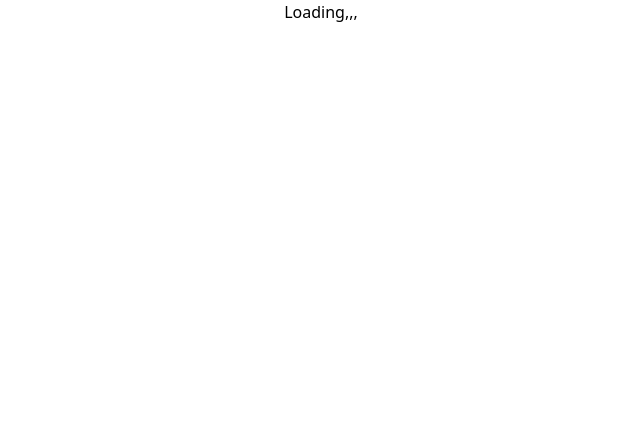
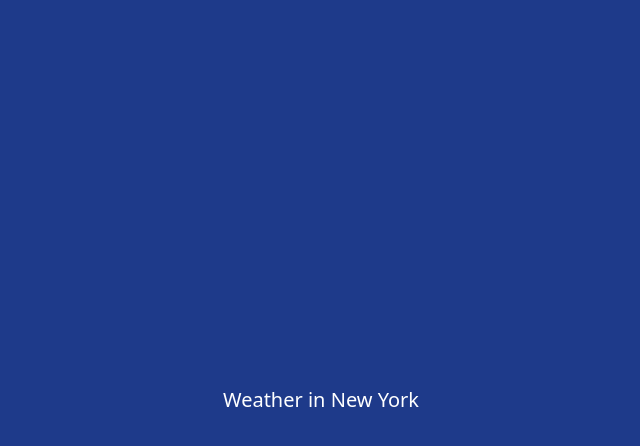
Before and after one commit to Koko-Dev/htmx, a website: page public/index.html in a window 1280 px wide. Shown: the whole page, without its empty margins (319-959 px from the left). Drawn offline with nearby package versions, Linux system fonts and the light colour scheme.

Commit message:
Comment out previous public/index.html code; replace with static 'Weather in New York' h1 with blue background; in server.js, generate a random celsius temperature to handle GET request for weather in /get-temperature route;  do not implement this yet, just create it

```diff
--- a/public/index.html
+++ b/public/index.html
@@ -16,13 +16,19 @@
     <script src='https://cdn.tailwindcss.com'></script>
 <title>HTMX - Polling</title>
 </head>
-<body>
-  <div class='text-center'>
-    <span
-        hx-get='/poll'
-        hx-trigger='every 5s'>
-      Loading,,,
-    </span>
-  </div>
-</body>
+<!--<body>-->
+<!--  <div class='text-center'>-->
+<!--    <span-->
+<!--        hx-get='/get-temperature'-->
+<!--        hx-trigger='every 5s'>-->
+<!--      Loading,,,-->
+<!--    </span>-->
+<!--  </div>-->
+<!--</body>-->
+
+<body class='bg-blue-900 text-white min-h-screen flex items-center justify-center'>
+    <div class='text-center'>
+      <h1 class='text-xl mb-r'>Weather in New York</h1>
+    </div>
+    </body>
 </html>
```
Also changed, not shown: server.js (+8 -0 lines).
